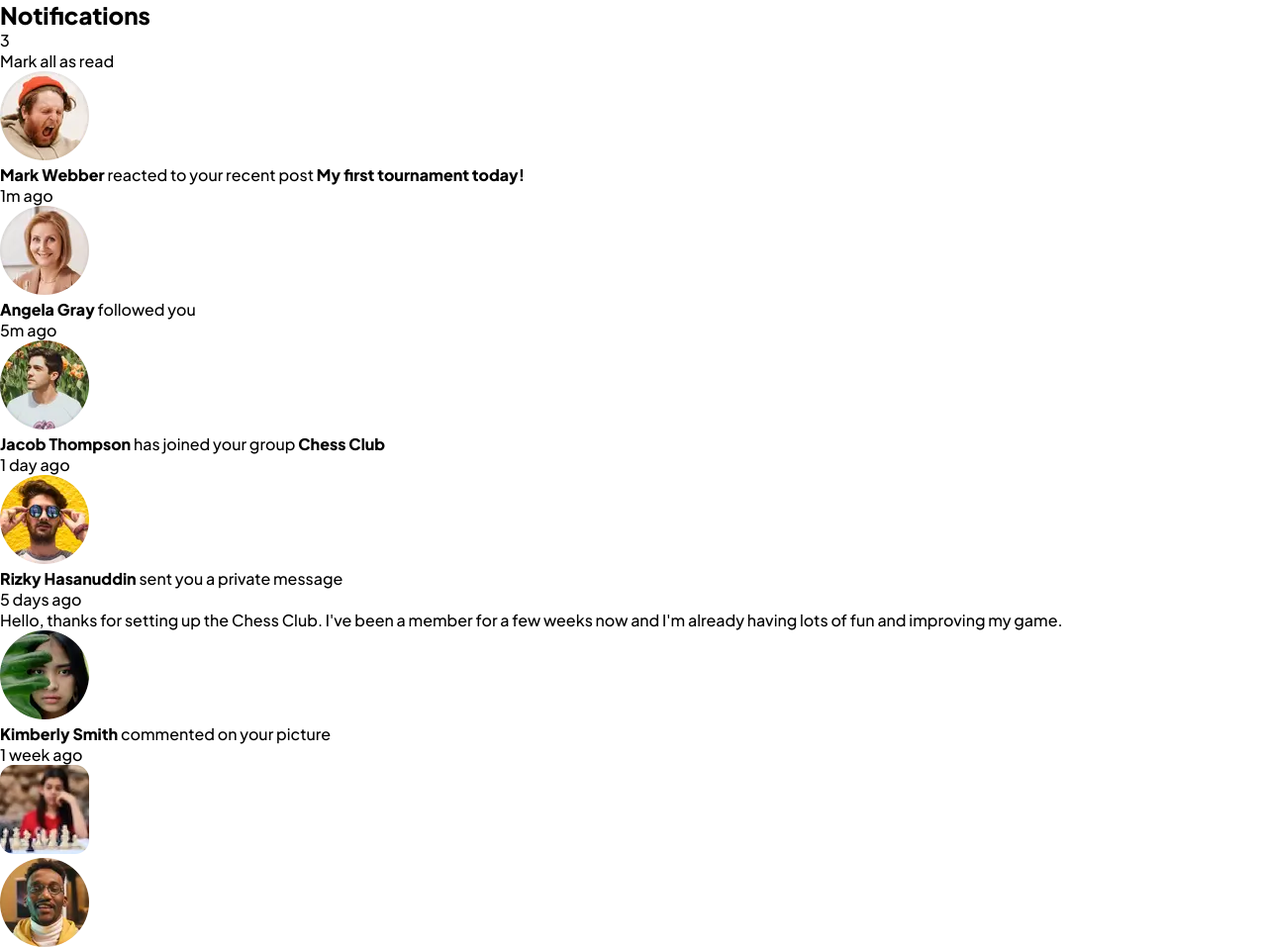
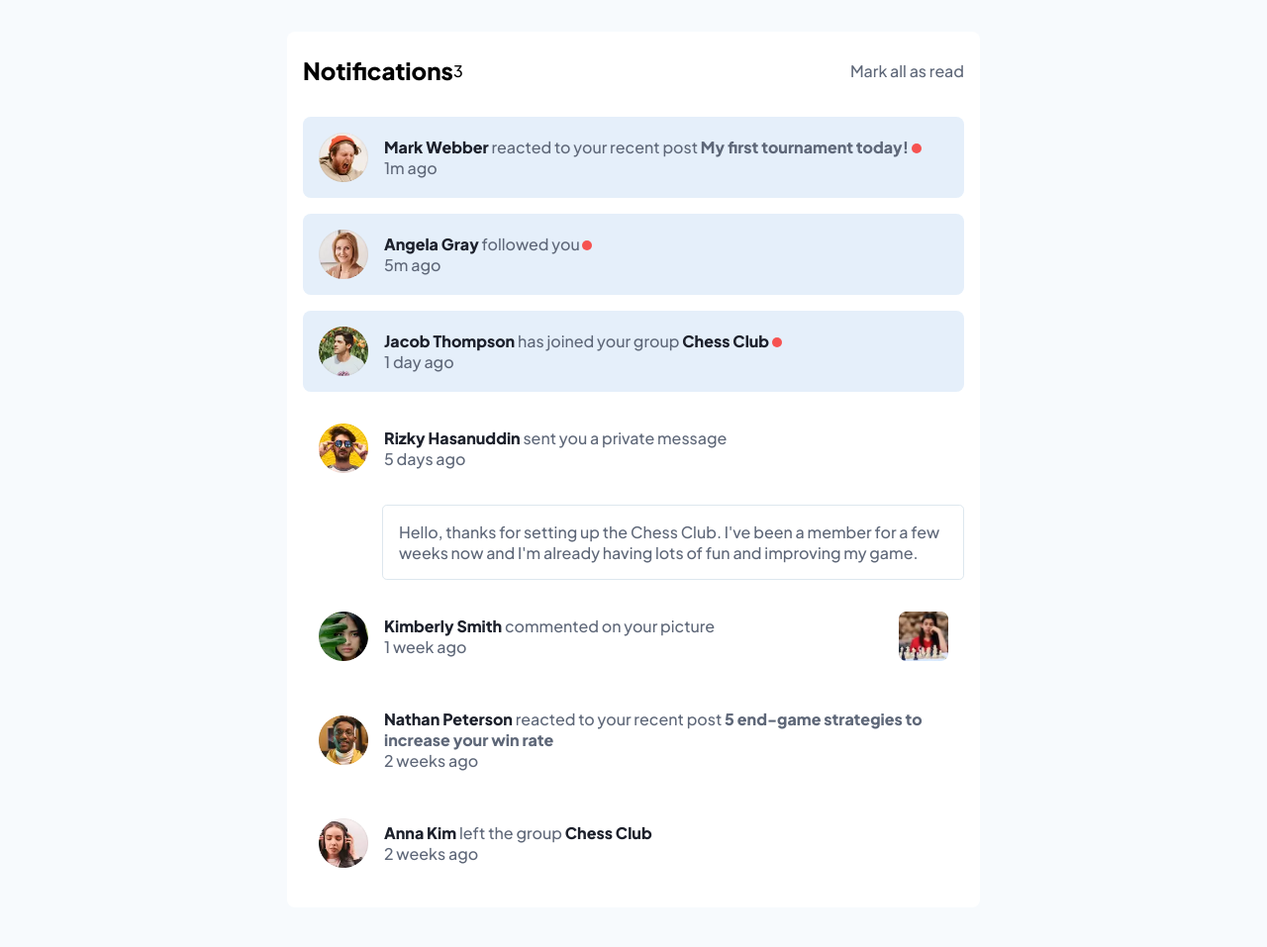
Before and after one commit to dilarauluturhan/notifications-page, a plain HTML site: page index.html in a window 1280 px wide. Shown: the top 957 px of the page at 99% size. Drawn offline with Linux system fonts and the light colour scheme.

Commit message:
CSS structure completed

```diff
--- a/style.css
+++ b/style.css
@@ -11,11 +11,133 @@
 }
 
 * {
+    font-family: 'Plus Jakarta Sans', sans-serif;
     margin: 0;
     padding: 0;
     box-sizing: border-box;
 }
 
 body {
-    font-family: 'Plus Jakarta Sans', sans-serif;
+    min-height: 100vh;
+    display: flex;
+    justify-content: center;
+    background-color: var(--very-light-grayish-blue);
 }
+
+.container {
+    margin: 2rem;
+    padding: 1.5rem 1rem;
+    width: 700px;
+    border-radius: 0.5rem;
+    background-color: var(--white);
+}
+
+header {
+    display: flex;
+    align-items: center;
+    justify-content: space-between;
+    margin-bottom: 2rem;
+}
+
+.notif-box {
+    display: flex;
+    align-items: center;
+}
+
+#notifications {
+    background-color: var(--blue);
+    margin-left: 0.5rem;
+    width: 35px;
+    display: flex;
+    align-items: center;
+    justify-content: center;
+    height: 30px;
+    color: var(--white);
+    font-weight: 800;
+    border-radius: 0.5rem;
+}
+
+#mark-all {
+    cursor: pointer;
+}
+
+#mark-all:hover {
+    color: var(--blue);
+}
+
+p {
+    color: var(--dark-grayish-blue);
+}
+
+main {
+    display: flex;
+    flex-direction: column;
+    gap: 1rem;
+}
+
+.notif-card {
+    display: flex;
+    align-items: center;
+    border-radius: 0.5rem;
+    padding: 1rem;
+}
+
+img {
+    width: 50px;
+}
+
+.description {
+    margin-left: 1rem;
+    display: flex;
+    flex-direction: column;
+    justify-content: space-between;
+}
+
+strong {
+    color: var(--very-dark-blue);
+    cursor: pointer;
+}
+
+strong:hover {
+    color: var(--blue);
+}
+
+.unread {
+    background-color: var(--light-grayish-blue-1) !important;
+}
+
+.unread p:first-of-type::after {
+    content: "";
+    background-color: var(--red);
+    width: 10px;
+    height: 10px;
+    display: inline-block;
+    border-radius: 50%;
+}
+
+.message-card {
+    display: flex;
+    align-items: center;
+}
+
+.message {
+    padding: 1rem;
+    border: 1px solid var(--light-grayish-blue-2);
+    border-radius: 0.3rem;
+    cursor: pointer;
+    margin: 0 0 0 5rem;
+}
+
+.message:hover {
+    background-color: var(--light-grayish-blue-1);
+}
+
+.chess-img {
+    margin-left: auto;
+}
+
+@media screen and (max-width:550px) {
+    .container {
+        margin: 0;
+    }
+}
```
